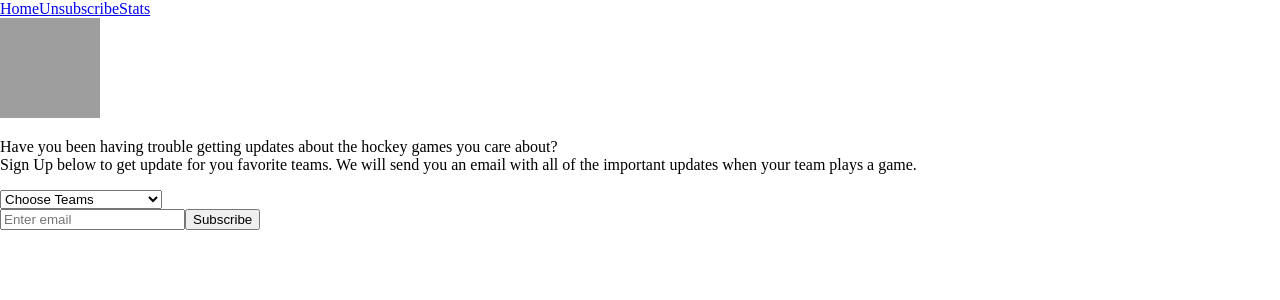
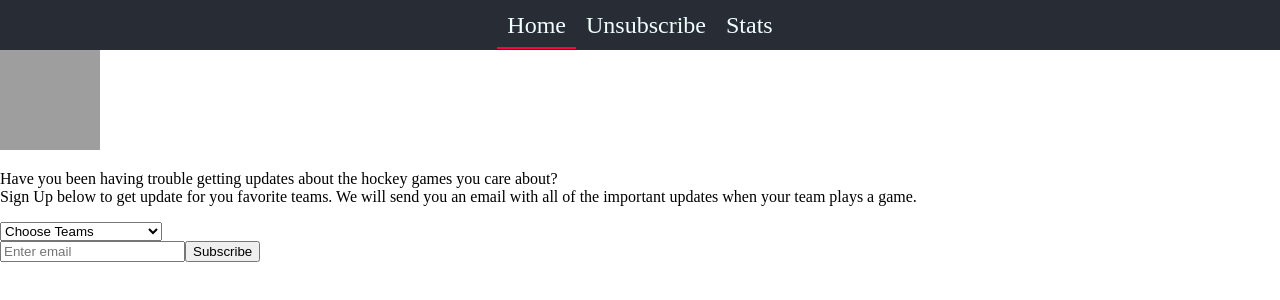
Before and after one commit to Yosefc/NHL-Subscription, a React (Create React App) app in the folder client/: page / in a window 1280 px wide. Shown: the top 300 px of the page. Built offline with nearby package versions, Linux system fonts and the light colour scheme; grey boxes are pictures that could not be loaded.

Commit message:
Designed the navbar

```diff
--- a/client/src/App.css
+++ b/client/src/App.css
@@ -1,3 +1,24 @@
 :root {
-    --bg: #282c34
+  --bg: #282c34;
 }
+
+.nav-bar {
+  width: 100vw;
+  height: 50px;
+  background-color: var(--bg);
+  text-align: center;
+  vertical-align: middle;
+  line-height: 50px;
+}
+
+.nav-item {
+  text-decoration: none;
+  color: azure;
+  padding: 10px 10px 9px 10px;
+  font-size: 1.5rem;
+}
+
+.selected-link {
+  border: 2.5px solid #ff033d;
+  border-style: none none solid none;
+}
--- a/client/src/components/Navbar.js
+++ b/client/src/components/Navbar.js
@@ -1,17 +1,36 @@
-import React from "react";
+import React, { useState } from "react";
 import { Link } from "react-router-dom";
 
 const Navbar = () => {
+  const [currentURLNavItem, setURLNavItem] = useState(window.location.pathname);
   return (
     <header className="App-header">
       <nav className="nav-bar">
-        <Link to="/" className="nav-item">
+        <Link
+          to="/"
+          className={`nav-item ${currentURLNavItem === "/" ? "selected-link" : ""}`}
+          onClick={_ => {
+            setURLNavItem("/");
+          }}
+        >
           Home
         </Link>
-        <Link to="/unsubscribe" className="nav-item">
+        <Link
+          to="/unsubscribe"
+          className={`nav-item ${currentURLNavItem === "/unsubscribe" ? "selected-link" : ""}`}
+          onClick={_ => {
+            setURLNavItem("/unsubscribe");
+          }}
+        >
           Unsubscribe
         </Link>
-        <Link to="/stats" className="nav-item">
+        <Link
+          to="/stats"
+          className={`nav-item ${currentURLNavItem === "/stats" ? "selected-link" : ""}`}
+          onClick={_ => {
+            setURLNavItem("/stats");
+          }}
+        >
           Stats
         </Link>
       </nav>
```
